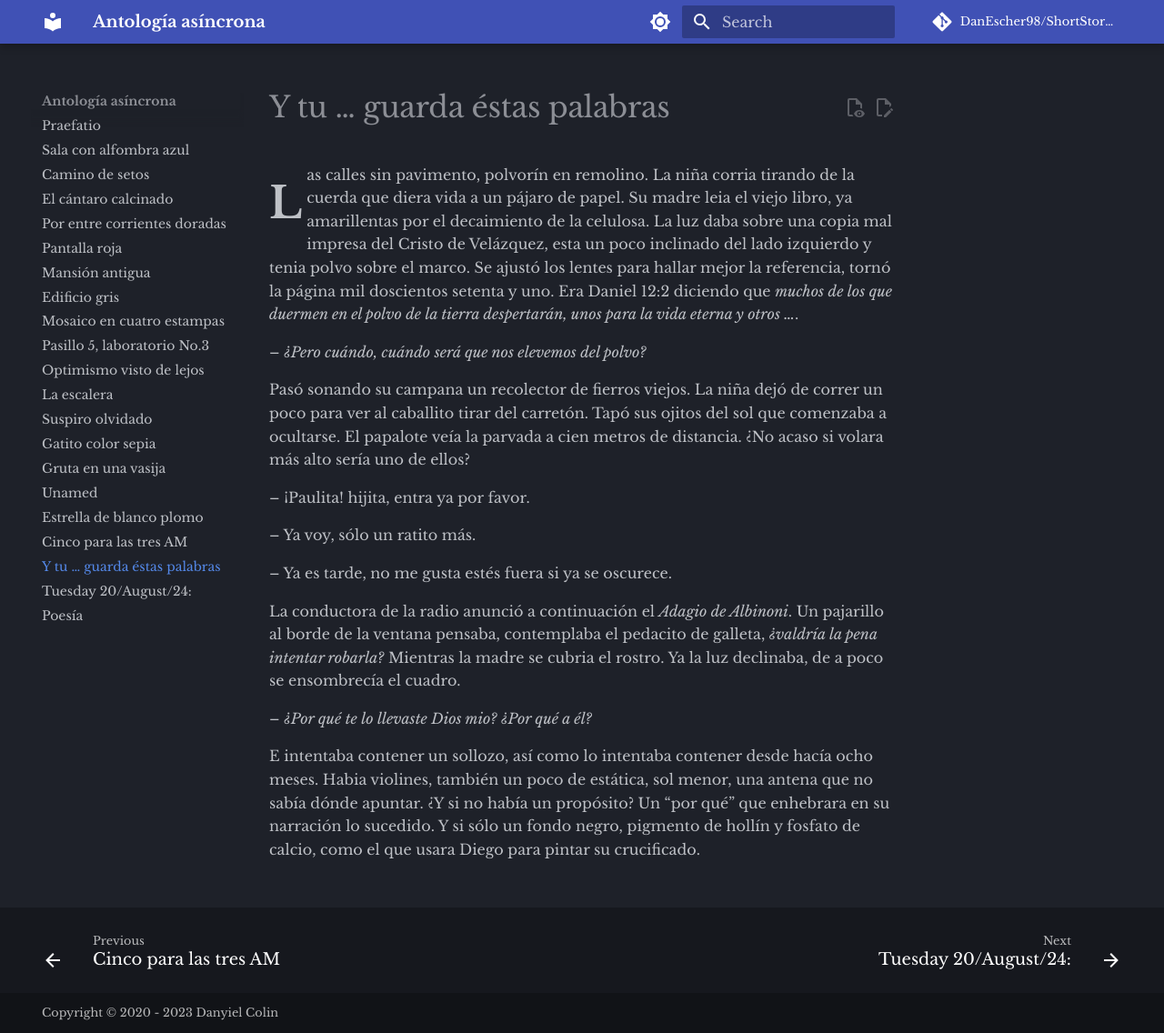
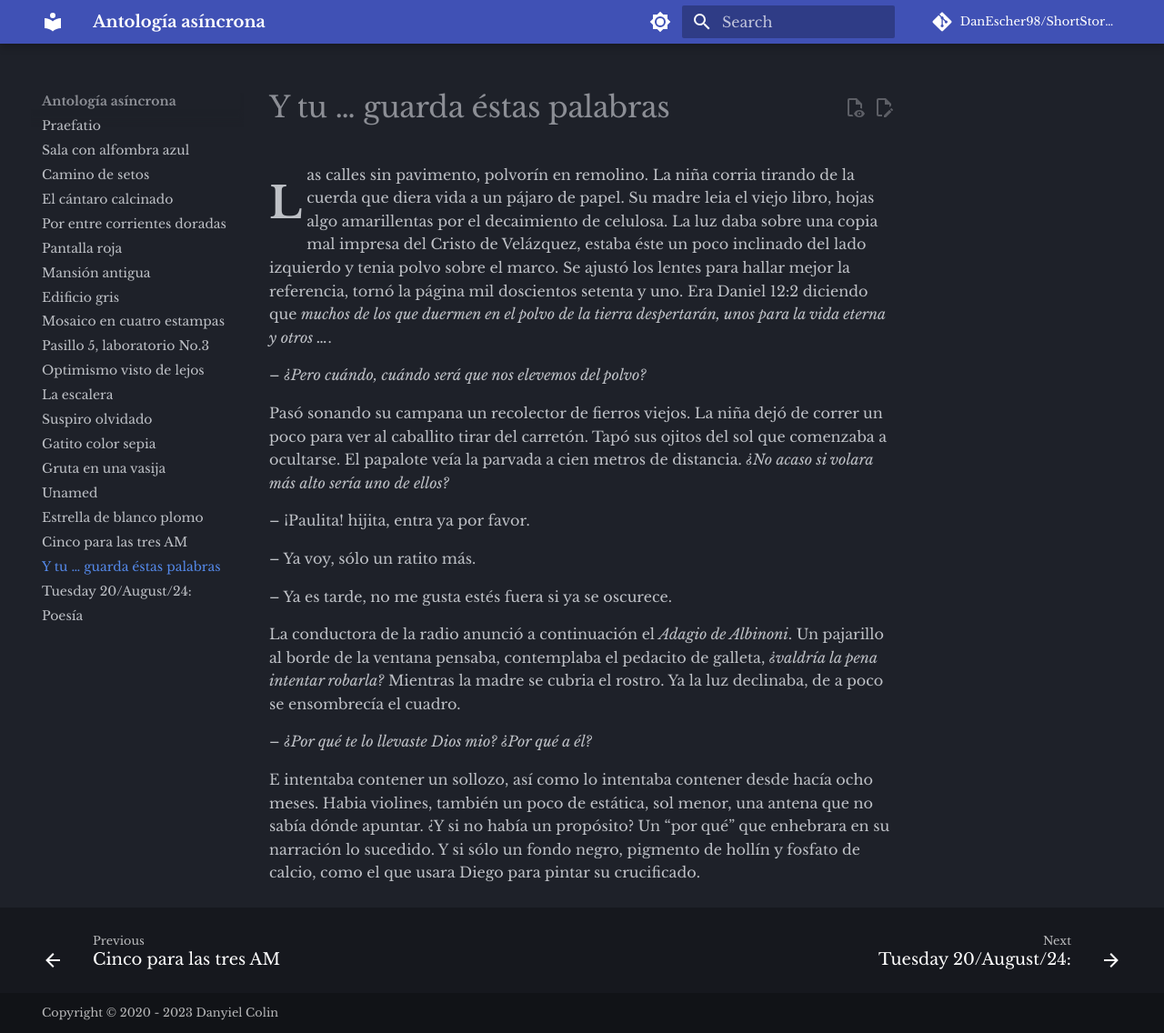
Before and after one commit to DanEscher98/ShortStories, an MkDocs documentation site: the page built from pages/13_YTuGuardaEstasPalabras.md, in a window 1280 px wide and 1136 px high. Shown: the whole window at 91% size. Built offline with MkDocs 1.6.1 and Material for MkDocs 9.7.7, drawn with Linux system fonts in a browser that asks for light colours; comment, search, counter and statistics services are not loaded.

Commit message:
modified:   pages/13_YTuGuardaEstasPalabras.md

```diff
--- a/pages/13_YTuGuardaEstasPalabras.md
+++ b/pages/13_YTuGuardaEstasPalabras.md
@@ -1,10 +1,10 @@
 # Y tu ... guarda éstas palabras
 
-Las calles sin pavimento, polvorín en remolino. La niña corria tirando de la cuerda que diera vida a un pájaro de papel. Su madre leia el viejo libro, ya amarillentas por el decaimiento de la celulosa. La luz daba sobre una copia mal impresa del Cristo de Velázquez, esta un poco inclinado del lado izquierdo y tenia polvo sobre el marco. Se ajustó los lentes para hallar mejor la referencia, tornó la página mil doscientos setenta y uno. Era Daniel 12:2 diciendo que _muchos de los que duermen en el polvo de la tierra despertarán, unos para la vida eterna y otros ..._.
+Las calles sin pavimento, polvorín en remolino. La niña corria tirando de la cuerda que diera vida a un pájaro de papel. Su madre leia el viejo libro, hojas algo amarillentas por el decaimiento de celulosa. La luz daba sobre una copia mal impresa del Cristo de Velázquez, estaba éste un poco inclinado del lado izquierdo y tenia polvo sobre el marco. Se ajustó los lentes para hallar mejor la referencia, tornó la página mil doscientos setenta y uno. Era Daniel 12:2 diciendo que _muchos de los que duermen en el polvo de la tierra despertarán, unos para la vida eterna y otros ..._.
 
 -- _¿Pero cuándo, cuándo será que nos elevemos del polvo?_
 
-Pasó sonando su campana un recolector de fierros viejos. La niña dejó de correr un poco para ver al caballito tirar del carretón. Tapó sus ojitos del sol que comenzaba a ocultarse. El papalote veía la parvada a cien metros de distancia. ¿No acaso si volara más alto sería uno de ellos?
+Pasó sonando su campana un recolector de fierros viejos. La niña dejó de correr un poco para ver al caballito tirar del carretón. Tapó sus ojitos del sol que comenzaba a ocultarse. El papalote veía la parvada a cien metros de distancia. _¿No acaso si volara más alto sería uno de ellos?_
 
 -- ¡Paulita! hijita, entra ya por favor.
 
```
